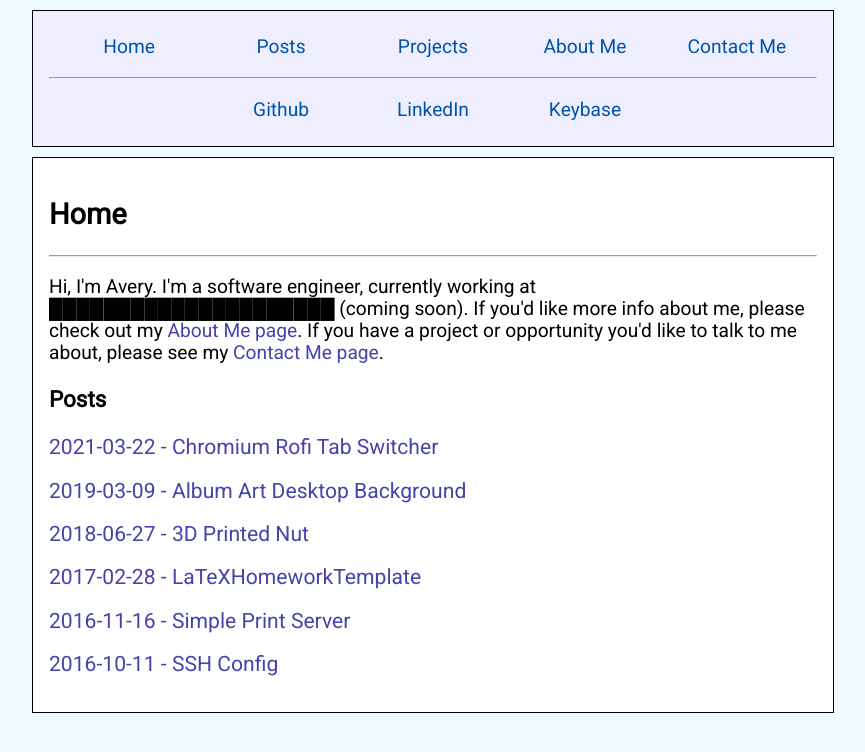
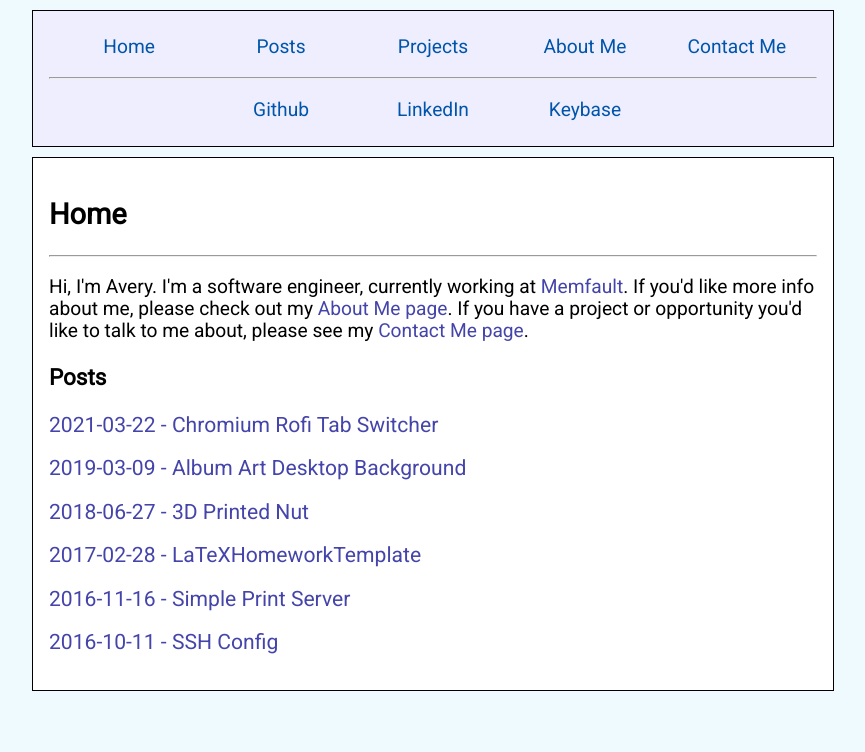
Before and after one commit to biggerfisch/website_v17, a Jekyll site: the page built from index.html, in a window 1280 px wide. Shown: the top 752 px of the page, without its empty margins (207-1072 px from the left). Built offline with Jekyll 4.4.1, drawn with Linux system fonts in a browser that asks for light colours.

Commit message:
Update job desc to Memfault
- I work at Memfault now!

```diff
--- a/about-me/index.html
+++ b/about-me/index.html
@@ -8,7 +8,7 @@ title: "About Me"
 <p>My main software interests include data handling, large systems, and in general, backend work, though I have dabbled in web design and frontend work. Other things I've done include automation, robotics, and simple circuit work.</p>
 <p>I am an alum of the University of Michigan (Ann Arbor), where I studied Interdisciplinary Physics with a Concentration in Computer Science. I graduated in the spring of 2017.</p>
 
-<p>I am currently employed in Berlin, Germany, as a █████████████████████ (coming soon)</p>
+<p>I am currently employed in Berlin, Germany, as a Software Engineer for <a href="https://memfault.com">Memfault</a>.</p>
 
 <h3>Past Positions:</h3>
 
--- a/index-alternate.html
+++ b/index-alternate.html
@@ -4,7 +4,7 @@ title: Home
 sitemap: false
 ---
 
-<p>Hi, I'm Avery. I'm a software engineer, currently working at █████████████████████ (coming soon).
+<p>Hi, I'm Avery. I'm a software engineer, currently working at <a href="https://memfault.com">Memfault</a>.
 If you'd like more info about me, please check out my <a href="{% link about-me/index.html %}">About Me page</a>. If you have a project or opportunity you'd like to talk to me about, please see my <a href="{% link contact-me/index.html %}">Contact Me page</a>.</p>
 
 <h3>Posts</h3>
--- a/index.html
+++ b/index.html
@@ -3,7 +3,7 @@ layout: main
 title: Home
 ---
 
-<p>Hi, I'm Avery. I'm a software engineer, currently working at █████████████████████ (coming soon).
+<p>Hi, I'm Avery. I'm a software engineer, currently working at <a href="https://memfault.com">Memfault</a>.
 If you'd like more info about me, please check out my <a href="{% link about-me/index.html %}">About Me page</a>. If you have a project or opportunity you'd like to talk to me about, please see my <a href="{% link contact-me/index.html %}">Contact Me page</a>.</p>
 
 <h3>Posts</h3>
```
